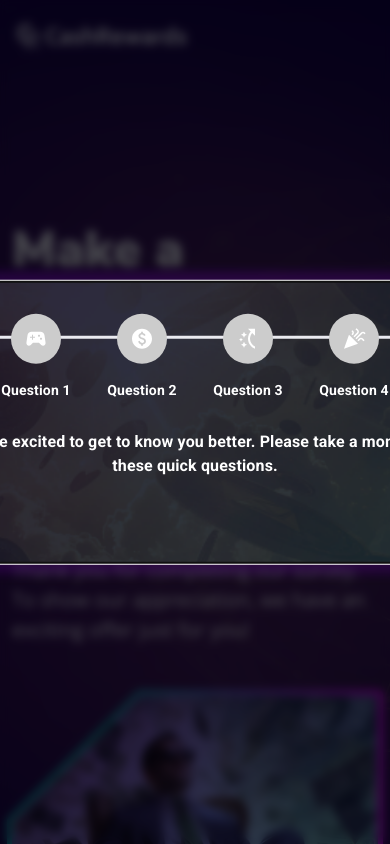
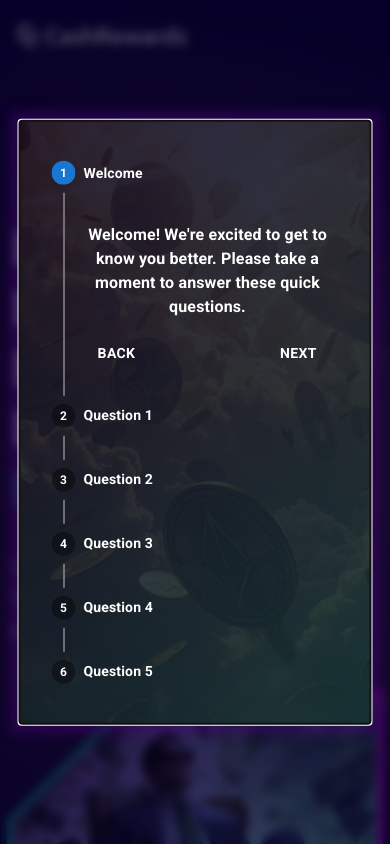
Before and after one commit to Karmabs01/SurveyLanding, a React (Vite) app: page / in a window 390 px wide. Shown: the top 844 px of the page. Built offline with nearby package versions, Linux system fonts and the light colour scheme.

Commit message:
added mobile stepper

```diff
--- a/src/components/ModalView.jsx
+++ b/src/components/ModalView.jsx
@@ -1,4 +1,5 @@
 import * as React from 'react';
+import { useState, useEffect } from 'react';
 import Button from '@mui/material/Button';
 import TextField from '@mui/material/TextField';
 import Grid from '@mui/material/Grid';
@@ -26,11 +27,29 @@ import SwitchAccessShortcutIcon from '@mui/icons-material/SwitchAccessShortcut';
 import Celebration from '@mui/icons-material/Celebration';
 import Diamond from '@mui/icons-material/Diamond';
 import StepConnector, { stepConnectorClasses } from '@mui/material/StepConnector';
+import StepContent from '@mui/material/StepContent';
+
 
 
 const steps = ['Welcome', 'Question 1', 'Question 2', 'Question 3', 'Question 4', 'Question 5'];
 
 function ModalWindow() {
+
+  //Работа с разными степперами для мобильных устройств и десктоп-версии
+  const [isMobile, setIsMobile] = useState(window.innerWidth < 550);
+
+  useEffect(() => {
+    const handleResize = () => {
+      setIsMobile(window.innerWidth < 550);
+    };
+
+    window.addEventListener('resize', handleResize);
+
+    return () => {
+      window.removeEventListener('resize', handleResize);
+    };
+  }, []);
+
   // Start stepper UI settings
 
   function ColorlibStepIcon(props) {
@@ -119,71 +138,20 @@ function ModalWindow() {
 
   // End stepper UI settings
 
-  // Start modalView UI settings
-  const modalStyle = {
-    position: 'absolute',
-    top: '50%',
-    left: '50%',
-    transform: 'translate(-50%, -50%)',
-    width: 700,
-    p: 4,
-    backgroundColor: 'rgba(230,250,250,0.65)',
-
-  };
-
-  const bgstyle = {
-    backdropFilter: "blur(5px)",
-    backgroundColor: 'rgba(0,0,30,0.4)',
-  }
-
-  // End modalView UI settings
-
+  //Работа степпера
   const [activeStep, setActiveStep] = React.useState(0);
-  const [skipped, setSkipped] = React.useState(new Set());
-
-  const isStepOptional = (step) => {
-    return step === 1;
-  };
-
-  const isStepSkipped = (step) => {
-    return skipped.has(step);
-  };
 
   const handleNext = () => {
-    let newSkipped = skipped;
-    if (isStepSkipped(activeStep)) {
-      newSkipped = new Set(newSkipped.values());
-      newSkipped.delete(activeStep);
-    }
-
     setActiveStep((prevActiveStep) => prevActiveStep + 1);
-    setSkipped(newSkipped);
   };
 
   const handleBack = () => {
     setActiveStep((prevActiveStep) => prevActiveStep - 1);
   };
 
-  const handleSkip = () => {
-    if (!isStepOptional(activeStep)) {
-      // You probably want to guard against something like this,
-      // it should never occur unless someone's actively trying to break something.
-      throw new Error("You can't skip a step that isn't optional.");
-    }
-
-    setActiveStep((prevActiveStep) => prevActiveStep + 1);
-    setSkipped((prevSkipped) => {
-      const newSkipped = new Set(prevSkipped.values());
-      newSkipped.add(activeStep);
-      return newSkipped;
-    });
-  };
-
-
   const [open, setOpen] = React.useState(true);
 
-
-  //questions
+  //Рендеринг степ-контента
   const [first, setFirst] = React.useState('yes');
   const [second, setSecond] = React.useState('yes');
   const [third, setThird] = React.useState('yes');
@@ -295,12 +263,63 @@ function ModalWindow() {
   };
 
   return (
-    <Modal className='ModalView' sx={bgstyle}
+    <Modal className='ModalView-section'
       open={open}
       aria-labelledby="modal-modal-title"
       aria-describedby="modal-modal-description"
     >
-      <Box className="modal-view" sx={modalStyle}>
+      <Box className="modal-view">
+
+        {isMobile ? (
+          <Stepper activeStep={activeStep} orientation="vertical">
+            {steps.map((label) => (
+              <Step key={label}>
+                <StepLabel>
+                  {label}
+                </StepLabel>
+                <StepContent>
+                  {activeStep === steps.length ? (
+                    <React.Fragment>
+                      <Typography sx={{ mt: 2, mb: 1 }}>
+                        Thanks!
+                      </Typography>
+                      <Box sx={{ display: 'flex', flexDirection: 'row', pt: 2 }}>
+                        <Box sx={{ flex: '1 1 auto' }} />
+                        <Button onClick={handleClose}>Close</Button>
+                      </Box>
+                    </React.Fragment>
+                  ) : (
+                    <React.Fragment>
+                      {renderStepContent(activeStep)}
+                      <Box sx={{ display: 'flex', flexDirection: 'row', pt: 2 }}>
+                        <Button
+                          color="inherit"
+                          disabled={activeStep === 0}
+                          onClick={handleBack}
+                          sx={{ mr: 1 }}
+                        >
+                          Back
+                        </Button>
+                        <Box sx={{ flex: '1 1 auto' }} />
+                        {activeStep === steps.length - 1 ? (
+                          <Button onClick={handleClose}>
+                            Finish
+                          </Button>
+                        ) : (
+                          <Button onClick={handleNext}>
+                            Next
+                          </Button>
+                        )}
+
+                      </Box>
+                    </React.Fragment>
+                  )}
+                </StepContent>
+              </Step>
+            ))}
+          </Stepper>
+        ) : (
+          <div>
             <Stepper alternativeLabel activeStep={activeStep} connector={<ColorlibConnector />}>
               {steps.map((label) => (
                 <Step key={label}>
@@ -337,6 +356,8 @@ function ModalWindow() {
                 </Box>
               </React.Fragment>
             )}
+          </div>
+        )}
       </Box>
     </Modal>
   );
--- a/src/components/dataBrands/Data.jsx
+++ b/src/components/dataBrands/Data.jsx
@@ -30,6 +30,7 @@ import icon3 from "../../img/money-colored.png";
 
 
 function ChildComponent() {
+
   // const [isAsked, setIsAsked] = useState(localStorage.getItem('cashRewardIsAsked'));
   const [isAsked, setIsAsked] = useState(false); //for testing
 
--- a/src/css/ModalView.css
+++ b/src/css/ModalView.css
@@ -1,8 +1,8 @@
-.ModalView .Mui-focused {
+.ModalView-section .Mui-focused {
     color: rgb(255, 255, 255) !important;
 }
 
-.ModalView .MuiFormControl-root {
+.ModalView-section .MuiFormControl-root {
     display: flex;
     align-content: center;
     justify-content: center;
@@ -12,31 +12,56 @@
     width: 100%;
 }
 
-.ModalView .MuiFormGroup-root {
+.ModalView-section .MuiFormGroup-root {
     justify-content: space-around;
 }
 
-.ModalView .MuiTypography-root, .ModalView .MuiStepLabel-label, .ModalView .MuiFormLabel-root {
+.ModalView-section .MuiTypography-root, .ModalView-section .MuiStepLabel-label, .ModalView-section .MuiFormLabel-root {
 
     color: #ffffff !important;
 }
 
-.ModalView .Mui-completed {
+.ModalView-section .Mui-completed {
     color: #ffffff80 !important;
 }
 
-.ModalView .MuiButtonBase-root {
+.ModalView-section .MuiButtonBase-root {
     color: #ffffff !important;
 }
 
-.ModalView .MuiTypography-root{
+.ModalView-section .MuiTypography-root{
     padding-top: 30px !important;
     text-align: center;
     width: 100%;
 }
 
-.ModalView .modal-view {
+.ModalView-section .modal-view {
     background: url(../img/sky.png) no-repeat;
     background-size: cover;
     box-shadow: 0 0 10px 10px rgba(76, 6, 122, 0.397);
+    position: absolute;
+    top: 50%;
+    left: 50%;
+    transform: translate(-50%, -50%);
+    max-width: 800px;
+    padding: 32px;
 }
+
+
+@media (max-width: 768px) {
+    .ModalView-section .modal-view {
+        max-width: 90% !important;
+    }
+}
+
+
+@media (max-width: 550px) {
+    .ModalView-section .modal-view {
+        width: 600px !important;
+    }
+}
+
+.ModalView-section .MuiModal-backdrop {
+    backdrop-filter: blur(5px);
+    background-color: rgba(0, 0, 30, 0.678);
+}
```
Lines whose indentation alone changed are shown as unchanged.
